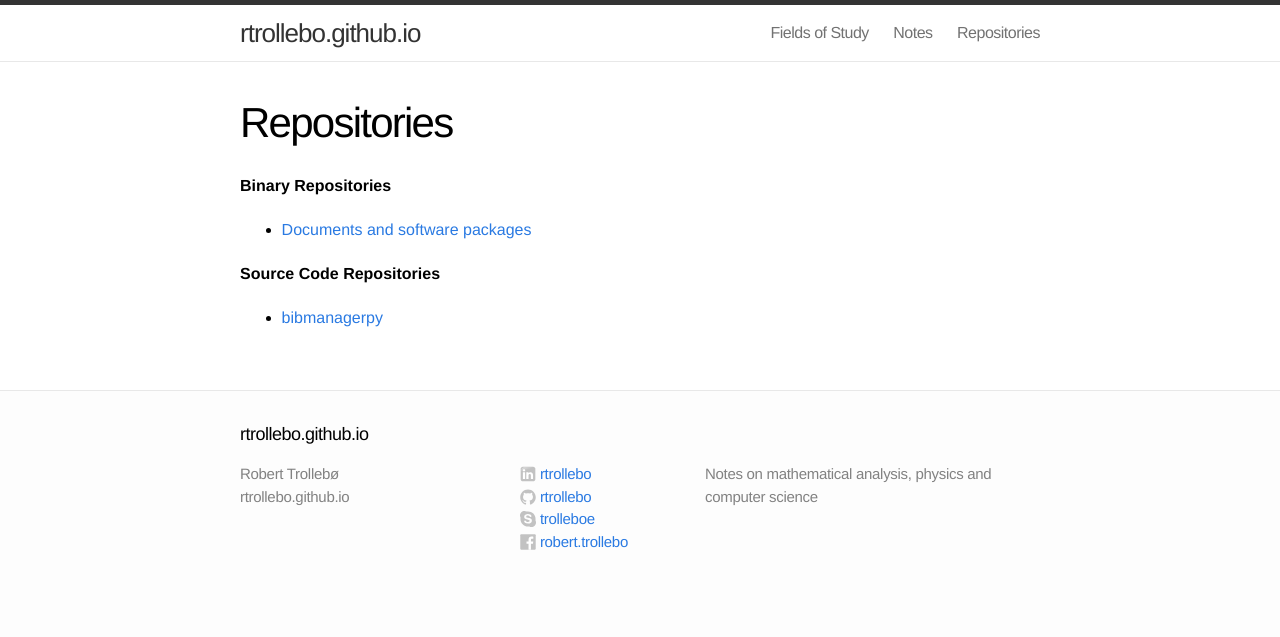
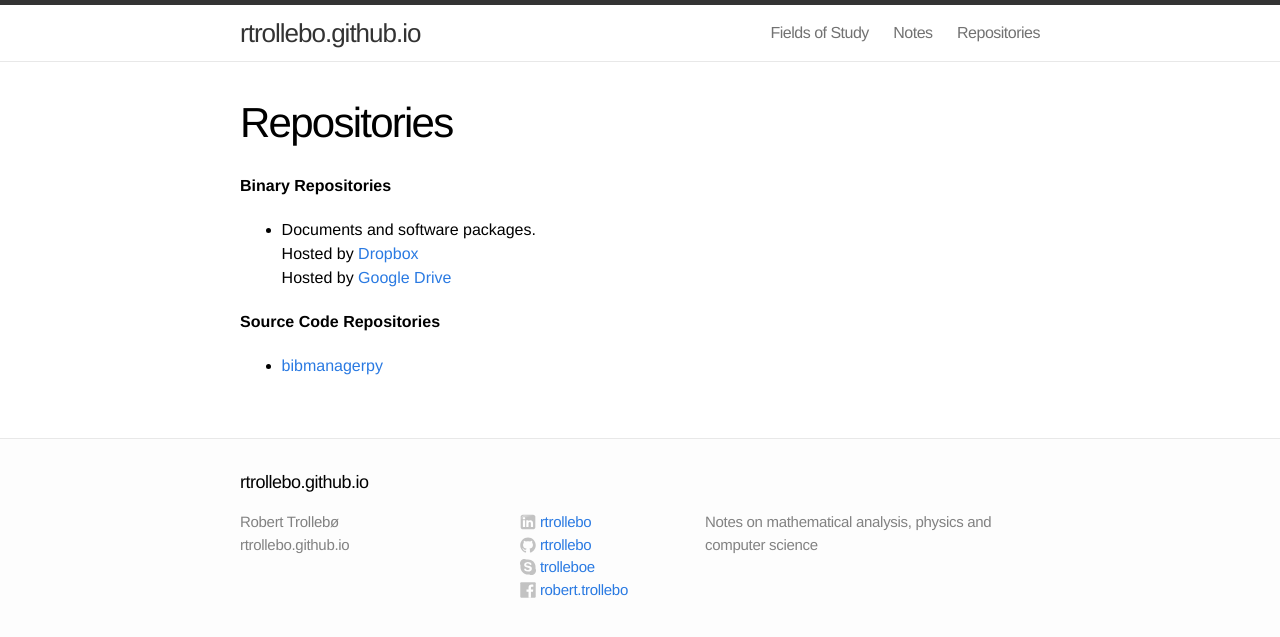
Before and after one commit to rtrollebo/rtrollebo.github.io, a Jekyll site: the page built from repositories.md, in a window 1280 px wide. Shown: the top 637 px of the page. Built offline with Jekyll 4.4.1, drawn with Linux system fonts in a browser that asks for light colours.

```diff
--- a/repositories.md
+++ b/repositories.md
@@ -7,7 +7,11 @@ permalink: /repositories/
 
 **Binary Repositories**
 
-* [Documents and software packages](https://www.dropbox.com/sh/il5cu5kj39a16l4/AADscYj8nOV-eqfayuTx2rkfa?dl=0&lst=)
+* Documents and software packages.
+
+	Hosted by [Dropbox](https://www.dropbox.com/sh/il5cu5kj39a16l4/AADscYj8nOV-eqfayuTx2rkfa?dl=0&lst=)
+
+	Hosted by [Google Drive](https://drive.google.com/drive/folders/1URiirF_XgJyQTtvxSIpBc9jDretA3Z_b?usp=sharing)
 
 **Source Code Repositories**
 
```
Also changed, not shown: fieldsofstudy.md (+1 -1 lines).
